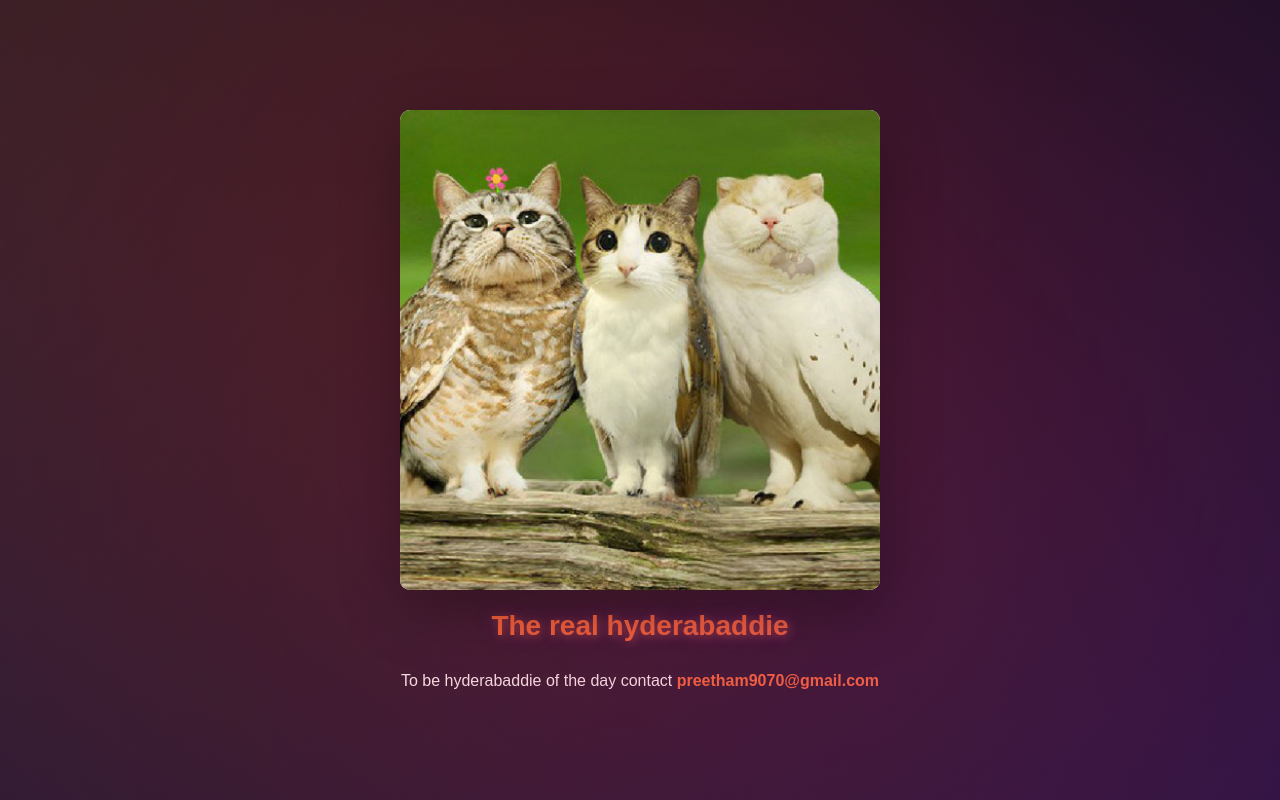
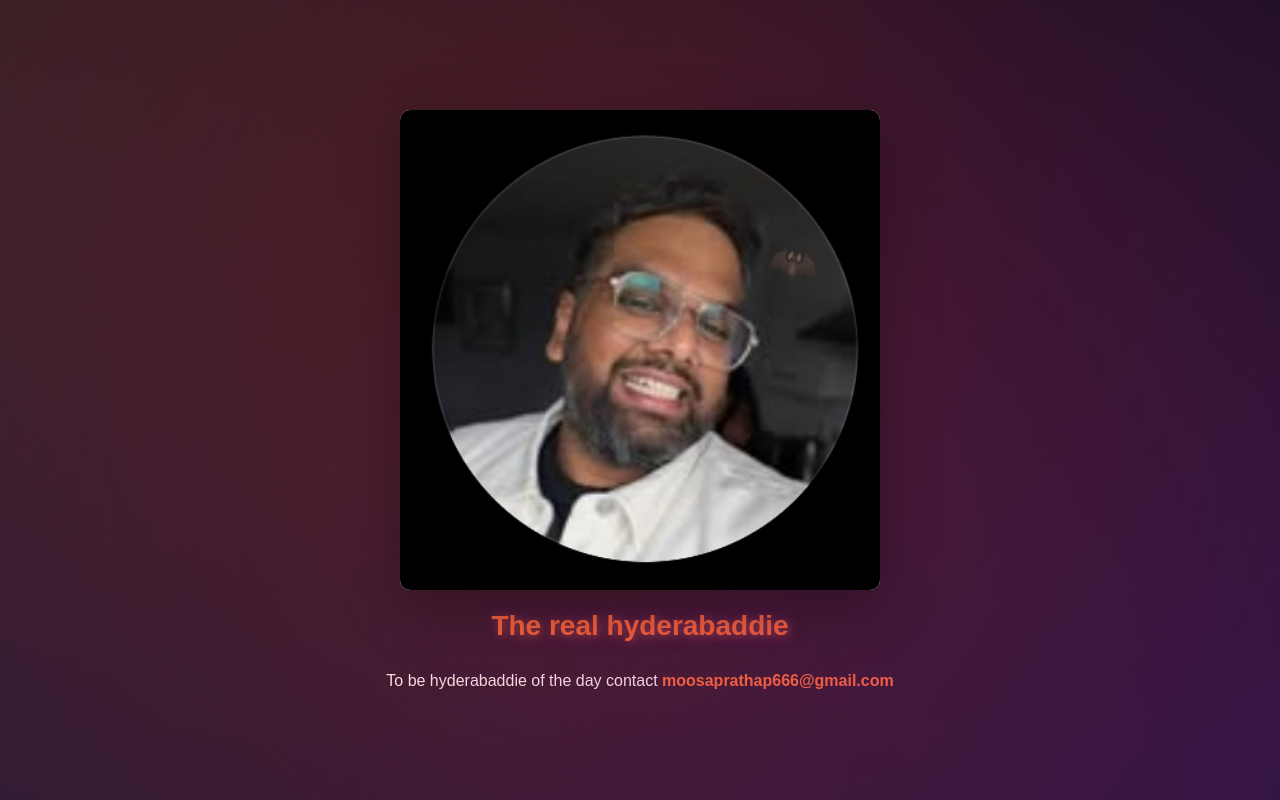
Before and after one commit to PreethamReddy333/hyderabaddie, a plain HTML site: page index.html in a window 1280 px wide. Shown: the top 800 px of the page. Drawn offline with Linux system fonts and the light colour scheme.

Commit message:
Update title and contact email in index.html

```diff
--- a/index.html
+++ b/index.html
@@ -3,7 +3,7 @@
 <head>
     <meta charset="UTF-8">
     <meta name="viewport" content="width=device-width, initial-scale=1.0">
-    <title>The Real Hyderabaddie</title>
+    <title>Hemanth: The Real Hyderabaddie</title>
     <style>
         * {
             margin: 0;
@@ -129,14 +129,14 @@
 <body>
     <div class="container">
         <div class="photo-container">
-            <img src="index.png" alt="Hyderabaddie of the week">
+            <img src="index1.jpg" alt="Hyderabaddie of the week">
         </div>
 
         <div class="caption">The real hyderabaddie</div>
 
         <div class="contact">
             To be hyderabaddie of the day contact
-            <a href="mailto:preetham9070@gmail.com">preetham9070@gmail.com</a>
+            <a href="mailto:moosaprathap666@gmail.com">moosaprathap666@gmail.com</a>
         </div>
     </div>
 
```
